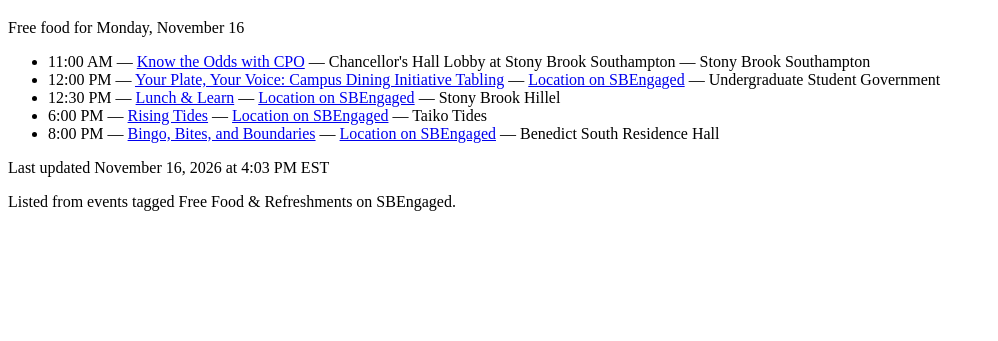
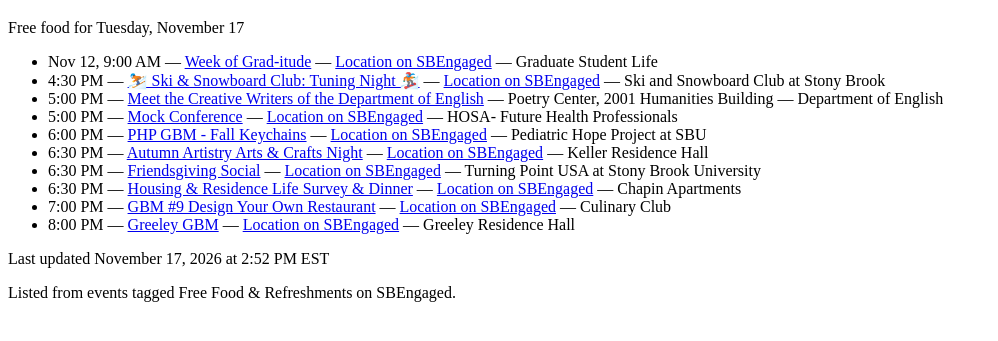
Before and after one commit to katy-ng/foodfinder, a plain HTML site: page index.html in a window 1280 px wide. Shown: the part 61-402 px from the top of the page, without its empty margins (0-998 px from the left). Drawn offline with Linux system fonts and the light colour scheme.

Commit message:
Update index.html

```diff
--- a/index.html
+++ b/index.html
@@ -8,19 +8,24 @@
 <body>
 <header>
 <h1>Food Finders</h1>
-<p>Free food for Monday, November 16</p>
+<p>Free food for Tuesday, November 17</p>
 </header>
 <main>
 <ul>
-<li><time datetime="2026-11-16T16:00:00.000Z">11:00 AM</time> — <a href="https://sbengaged.stonybrook.edu/rsvp?id=391595">Know the Odds with CPO</a> — Chancellor&#39;s Hall Lobby at Stony Brook Southampton — Stony Brook Southampton</li>
-<li><time datetime="2026-11-16T17:00:00.000Z">12:00 PM</time> — <a href="https://sbengaged.stonybrook.edu/rsvp?id=391553">Your Plate, Your Voice: Campus Dining Initiative Tabling</a> — <a href="https://sbengaged.stonybrook.edu/rsvp?id=391553">Location on SBEngaged</a> — Undergraduate Student Government</li>
-<li><time datetime="2026-11-16T17:30:00.000Z">12:30 PM</time> — <a href="https://sbengaged.stonybrook.edu/rsvp?id=392164">Lunch &amp; Learn</a> — <a href="https://sbengaged.stonybrook.edu/rsvp?id=392164">Location on SBEngaged</a> — Stony Brook Hillel</li>
-<li><time datetime="2026-11-16T23:00:00.000Z">6:00 PM</time> — <a href="https://sbengaged.stonybrook.edu/rsvp?id=387839">Rising Tides</a> — <a href="https://sbengaged.stonybrook.edu/rsvp?id=387839">Location on SBEngaged</a> — Taiko Tides</li>
-<li><time datetime="2026-11-17T01:00:00.000Z">8:00 PM</time> — <a href="https://sbengaged.stonybrook.edu/rsvp?id=391354">Bingo, Bites, and Boundaries</a> — <a href="https://sbengaged.stonybrook.edu/rsvp?id=391354">Location on SBEngaged</a> — Benedict South Residence Hall</li>
+<li><time datetime="2026-11-12T14:00:00.000Z">Nov 12, 9:00 AM</time> — <a href="https://sbengaged.stonybrook.edu/rsvp?id=391305">Week of Grad-itude</a> — <a href="https://sbengaged.stonybrook.edu/rsvp?id=391305">Location on SBEngaged</a> — Graduate Student Life</li>
+<li><time datetime="2026-11-17T21:30:00.000Z">4:30 PM</time> — <a href="https://sbengaged.stonybrook.edu/rsvp?id=392345">⛷️ Ski &amp; Snowboard Club: Tuning Night 🏂</a> — <a href="https://sbengaged.stonybrook.edu/rsvp?id=392345">Location on SBEngaged</a> — Ski and Snowboard Club at Stony Brook</li>
+<li><time datetime="2026-11-17T22:00:00.000Z">5:00 PM</time> — <a href="https://sbengaged.stonybrook.edu/rsvp?id=390908">Meet the Creative Writers of the Department of English</a> — Poetry Center, 2001 Humanities Building — Department of English</li>
+<li><time datetime="2026-11-17T22:00:00.000Z">5:00 PM</time> — <a href="https://sbengaged.stonybrook.edu/rsvp?id=391373">Mock Conference</a> — <a href="https://sbengaged.stonybrook.edu/rsvp?id=391373">Location on SBEngaged</a> — HOSA- Future Health Professionals</li>
+<li><time datetime="2026-11-17T23:00:00.000Z">6:00 PM</time> — <a href="https://sbengaged.stonybrook.edu/rsvp?id=392024">PHP GBM - Fall Keychains</a> — <a href="https://sbengaged.stonybrook.edu/rsvp?id=392024">Location on SBEngaged</a> — Pediatric Hope Project at SBU</li>
+<li><time datetime="2026-11-17T23:30:00.000Z">6:30 PM</time> — <a href="https://sbengaged.stonybrook.edu/rsvp?id=390332">Autumn Artistry Arts &amp; Crafts Night</a> — <a href="https://sbengaged.stonybrook.edu/rsvp?id=390332">Location on SBEngaged</a> — Keller Residence Hall</li>
+<li><time datetime="2026-11-17T23:30:00.000Z">6:30 PM</time> — <a href="https://sbengaged.stonybrook.edu/rsvp?id=391588">Friendsgiving Social</a> — <a href="https://sbengaged.stonybrook.edu/rsvp?id=391588">Location on SBEngaged</a> — Turning Point USA at Stony Brook University</li>
+<li><time datetime="2026-11-17T23:30:00.000Z">6:30 PM</time> — <a href="https://sbengaged.stonybrook.edu/rsvp?id=392396">Housing &amp; Residence Life  Survey &amp; Dinner</a> — <a href="https://sbengaged.stonybrook.edu/rsvp?id=392396">Location on SBEngaged</a> — Chapin Apartments</li>
+<li><time datetime="2026-11-18T00:00:00.000Z">7:00 PM</time> — <a href="https://sbengaged.stonybrook.edu/rsvp?id=391868">GBM #9 Design Your Own Restaurant</a> — <a href="https://sbengaged.stonybrook.edu/rsvp?id=391868">Location on SBEngaged</a> — Culinary Club</li>
+<li><time datetime="2026-11-18T01:00:00.000Z">8:00 PM</time> — <a href="https://sbengaged.stonybrook.edu/rsvp?id=391086">Greeley GBM</a> — <a href="https://sbengaged.stonybrook.edu/rsvp?id=391086">Location on SBEngaged</a> — Greeley Residence Hall</li>
 </ul>
 </main>
 <footer>
-<p>Last updated <time datetime="2026-11-16T21:03:29.995Z">November 16, 2026 at 4:03 PM EST</time></p>
+<p>Last updated <time datetime="2026-11-17T19:52:19.125Z">November 17, 2026 at 2:52 PM EST</time></p>
 <p>Listed from events tagged Free Food &amp; Refreshments on SBEngaged.</p>
 </footer>
 </body>
```
